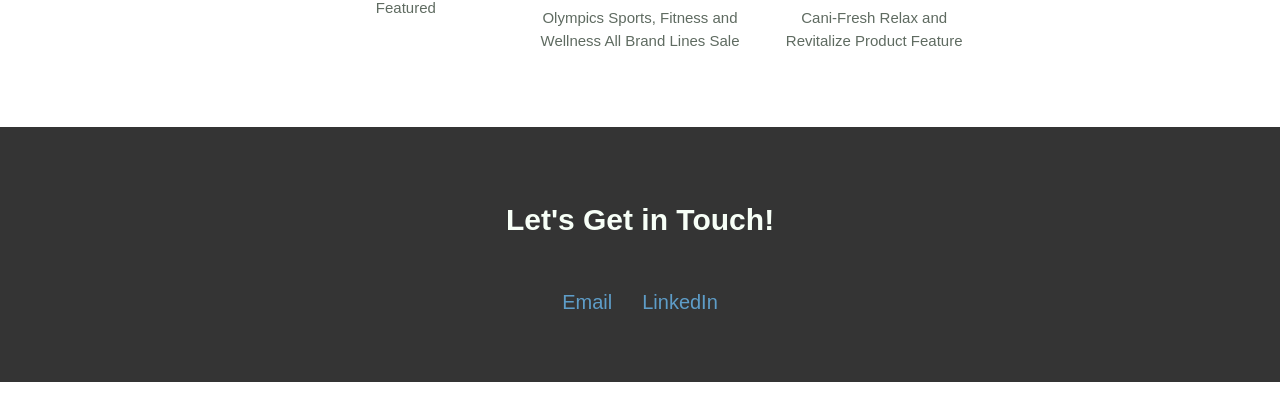
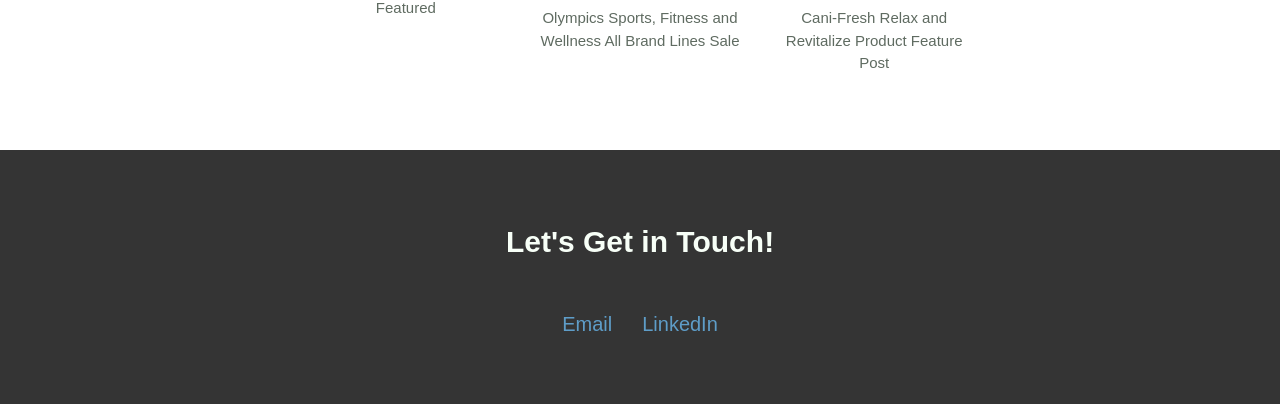
Before and after one commit to JessNg02/JessNg02.github.io, a plain HTML site: page canibrands.html in a window 1280 px wide. Shown: the part 1176-1580 px from the top of the page. Before the commit the page ends 1558 px from the top, so only its background shows below. Drawn offline with Linux system fonts and the light colour scheme.

Commit message:
Updated Changes

```diff
--- a/canibrands.html
+++ b/canibrands.html
@@ -73,7 +73,7 @@
             </div>
             <div class="gallery-item">
               <img src="images/canibrands/May Fresh Product Push.png" alt="">
-              <p>Cani-Fresh Relax and Revitalize Product Feature</p>
+              <p>Cani-Fresh Relax and Revitalize Product Feature Post</p>
             </div>
 
           </div>
```
